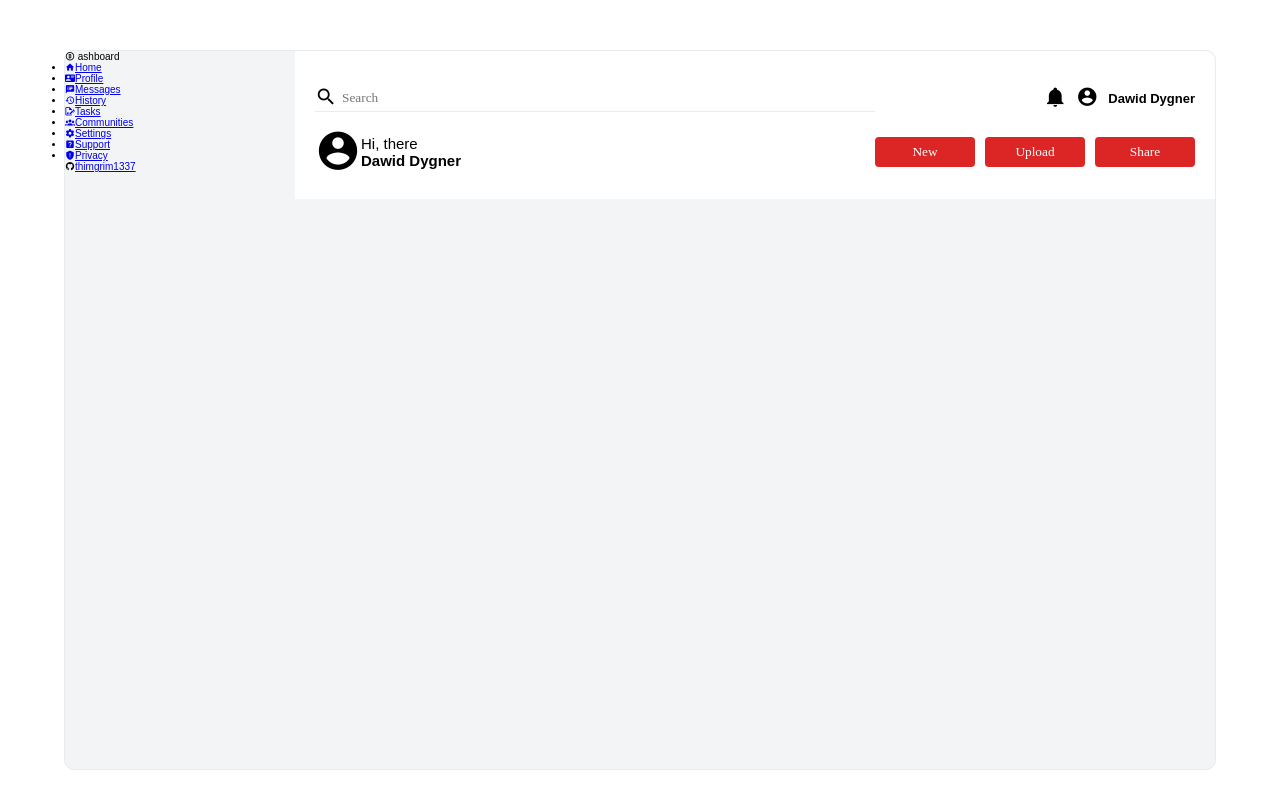
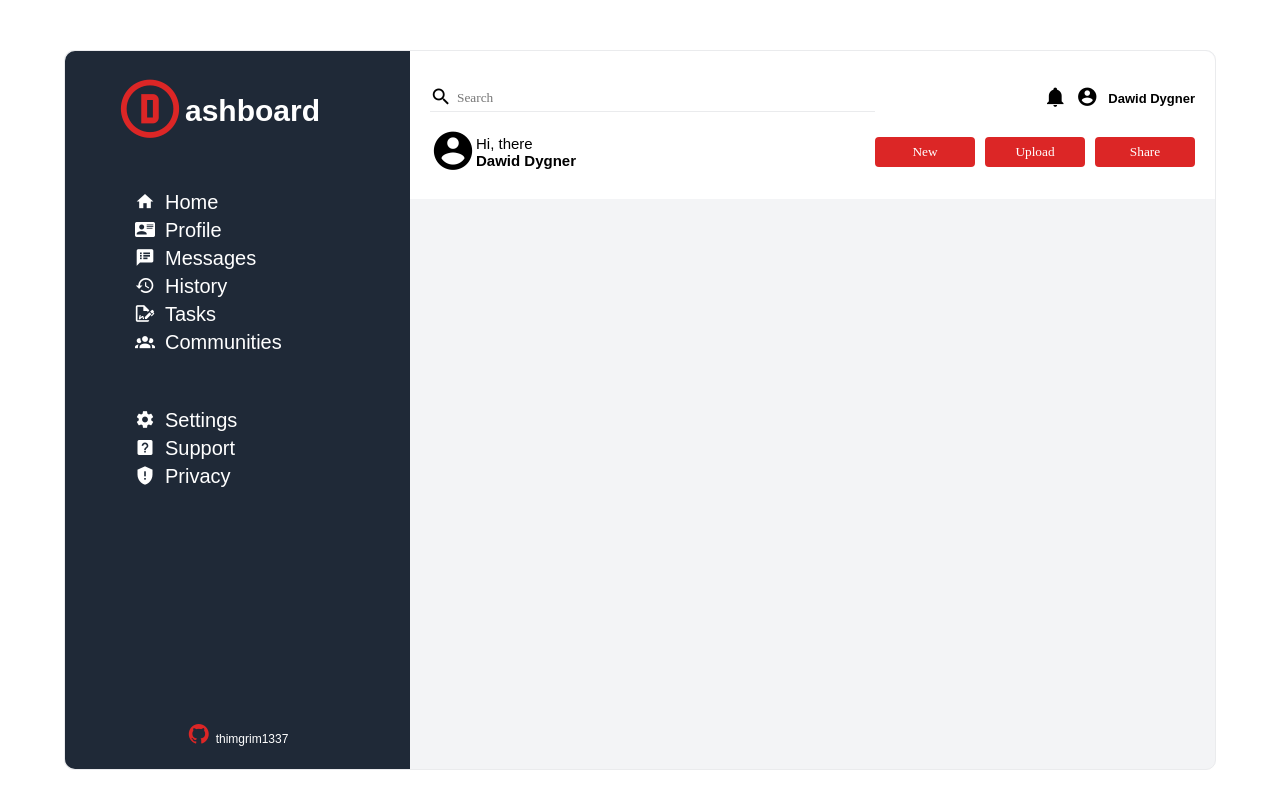
Before and after one commit to thimgrim1337/dashboard, a plain HTML site: page index.html in a window 1280 px wide. Drawn offline with Linux system fonts and the light colour scheme.

Commit message:
Create and style sidebar and nav

```diff
--- a/style.css
+++ b/style.css
@@ -23,7 +23,7 @@ body {
   width: 90%;
   margin: 50px auto;
   display: grid;
-  grid-template-columns: 1fr 4fr;
+  grid-template-columns: minmax(30%, 1fr) 4fr;
   grid-template-rows: 1fr 4fr;
   background-color: #f3f4f6;
   border: 1px solid #eaebed;
@@ -121,8 +121,70 @@ header .mdi {
 aside {
   grid-column: 1 / 2;
   grid-row: 1 / -1;
+  padding: 20px 50px;
+  background-color: #1f2937;
+  color: #fff;
+  border-radius: 10px 0 0 10px;
+
+  display: grid;
+  grid-template-rows: auto 1fr;
 }
 
+.logo {
+  font-size: 3rem;
+  font-weight: bold;
+  display: grid;
+  grid-template-columns: auto 1fr;
+  align-items: center;
+}
+
+.logo .mdi {
+  font-size: 70px;
+  color: var(--red);
+}
+
+/* Navigation */
+nav {
+  margin: 40px 0 0 20px;
+}
+ul {
+  list-style: none;
+  display: grid;
+  gap: 0.5rem;
+}
+
+ul li:nth-last-child(3) {
+  margin-top: 5rem;
+}
+
+a {
+  color: white;
+  text-decoration: none;
+  font-size: 2rem;
+  transition: 0.2s;
+}
+
+a:hover {
+  color: var(--red);
+}
+
+ul li a .mdi {
+  margin-right: 1rem;
+}
+
+.git-account {
+  justify-self: center;
+}
+
+.git-account a {
+  font-size: 1.2rem;
+}
+
+.git-account .mdi {
+  font-size: 24px;
+  margin-right: 0.5rem;
+  color: var(--red);
+}
 /* Main */
 main {
 }
```
